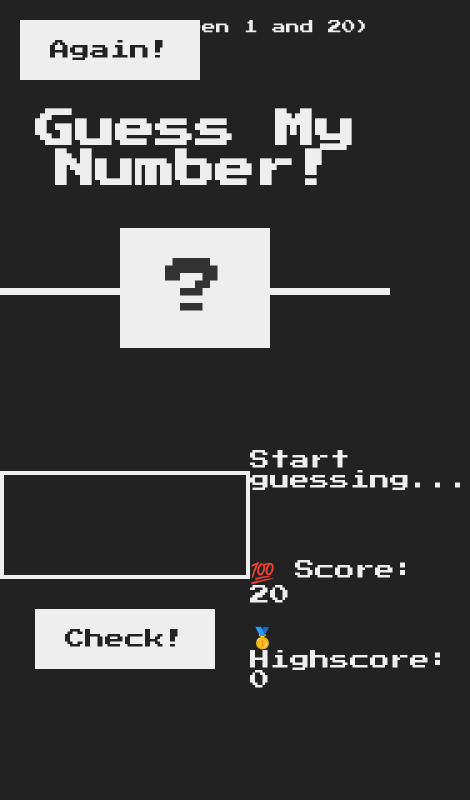
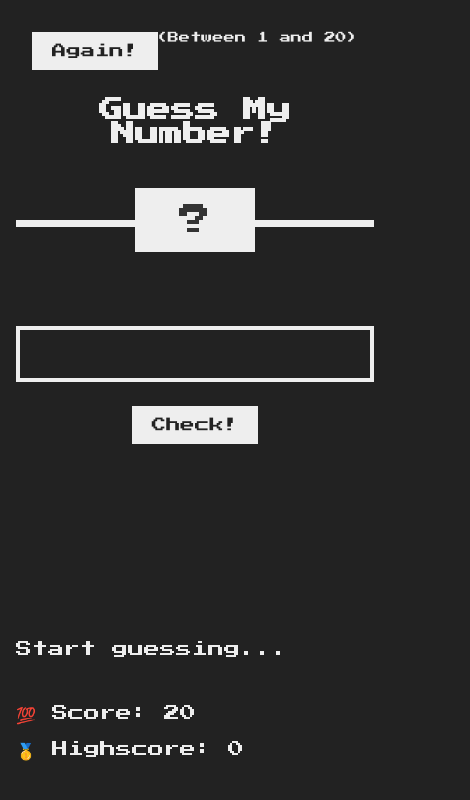
Before and after one commit to HarshalPatel1972/FirstDevelopment, a plain HTML site: page guess my number/index.html in a window 390 px wide. Shown: the whole page, 470 px wide, since content can reach past the window. Drawn offline with Linux system fonts and the light colour scheme.

Commit message:
Updating media queries for better UI/UX

```diff
--- a/guess my number/style.css
+++ b/guess my number/style.css
@@ -15,7 +15,6 @@ body {
   font-family: 'Press Start 2P', sans-serif;
   color: #eee;
   background-color: #222;
-  /* background-color: #60b347; */
 }
 
 /* LAYOUT */
@@ -117,3 +116,52 @@ h1 {
 .label-score {
   margin-bottom: 2rem;
 }
+
+/* Media queries for smaller screens */
+@media only screen and (max-width: 768px) {
+  html {
+    font-size: 50%;
+  }
+
+  body {
+    padding: 2rem;
+  }
+
+  header {
+    height: 25vh;
+  }
+
+  main {
+    height: 75vh;
+    flex-direction: column;
+  }
+
+  .left,
+  .right {
+    width: 100%;
+  }
+
+  h1 {
+    font-size: 3rem;
+  }
+
+  .number {
+    font-size: 4rem;
+    padding: 2rem 0;
+  }
+
+  .guess {
+    font-size: 3rem;
+    padding: 1.5rem;
+    width: 100%;
+  }
+
+  .btn {
+    font-size: 1.8rem;
+    padding: 1.5rem 2.5rem;
+  }
+
+  .message {
+    margin-bottom: 5rem;
+  }
+}
```
